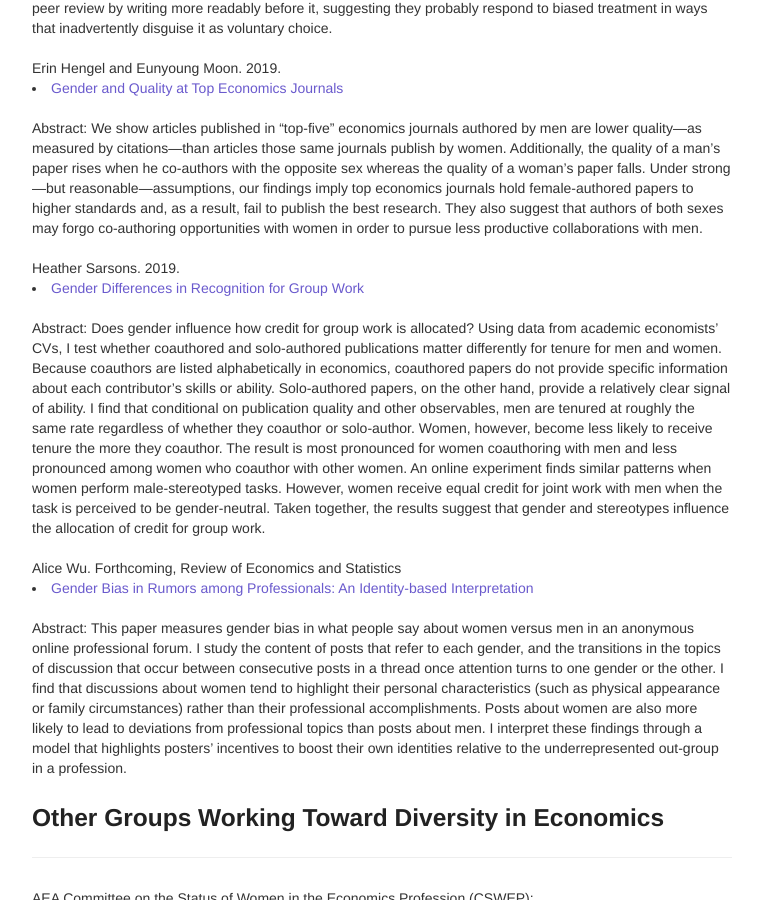
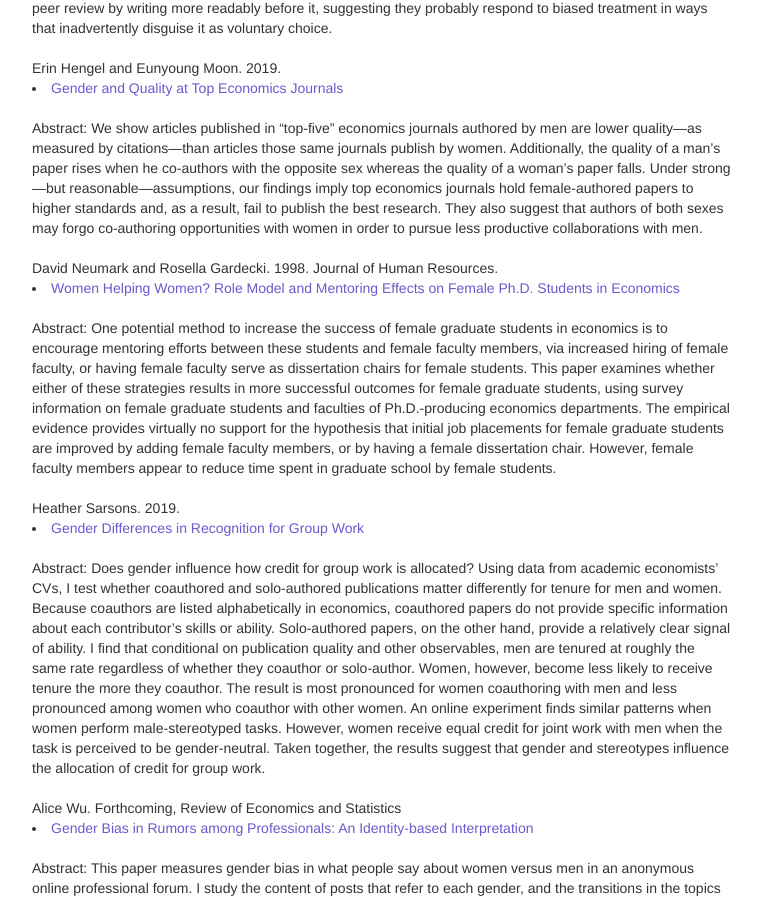
Before and after one commit to aponce6/Diversity-in-Cornell-Economics.github.io, a Jekyll site: the page built from pages/resources.md, in a window 1280 px wide and 900 px high, scrolled down 2596 px. Shown: the whole window, without its empty margins (258-1019 px from the left). Built offline with Jekyll 4.4.1, drawn with Linux system fonts in a browser that asks for light colours; our own code applies the rules of GitHub Pages for plain Markdown files.

Commit message:
update resources

```diff
--- a/pages/resources.md
+++ b/pages/resources.md
@@ -138,6 +138,16 @@ We show articles published in “top-five” economics journals authored by men
 <br/>
 <br/>
 
+David Neumark and Rosella Gardecki. 1998. Journal of Human Resources.
+<li><a href="https://ideas.repec.org/a/uwp/jhriss/v33y1998i1p220-246.html">Women Helping Women? Role Model and Mentoring Effects on Female Ph.D. Students in Economics</a></li>
+
+<br/>
+Abstract:
+One potential method to increase the success of female graduate students in economics is to encourage mentoring efforts between these students and female faculty members, via increased hiring of female faculty, or having female faculty serve as dissertation chairs for female students. This paper examines whether either of these strategies results in more successful outcomes for female graduate students, using survey information on female graduate students and faculties of Ph.D.-producing economics departments. The empirical evidence provides virtually no support for the hypothesis that initial job placements for female graduate students are improved by adding female faculty members, or by having a female dissertation chair. However, female faculty members appear to reduce time spent in graduate school by female students.
+
+<br/>
+<br/>
+
 Heather Sarsons. 2019.
 <li><a href="https://drive.google.com/open?id=1PUFdQAgmKcHK1NXm-bQKUNdn-oo_cGr5">Gender Differences in Recognition for Group Work</a></li>
 
```
